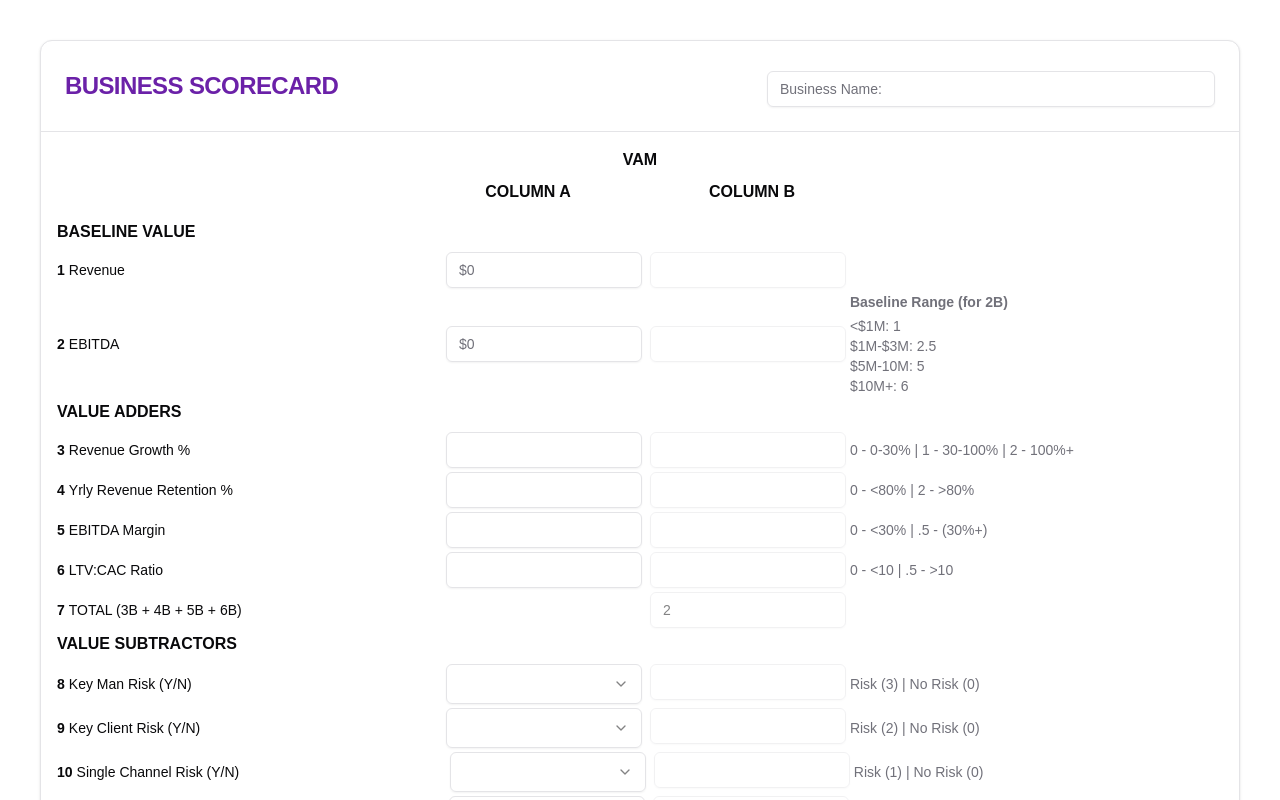
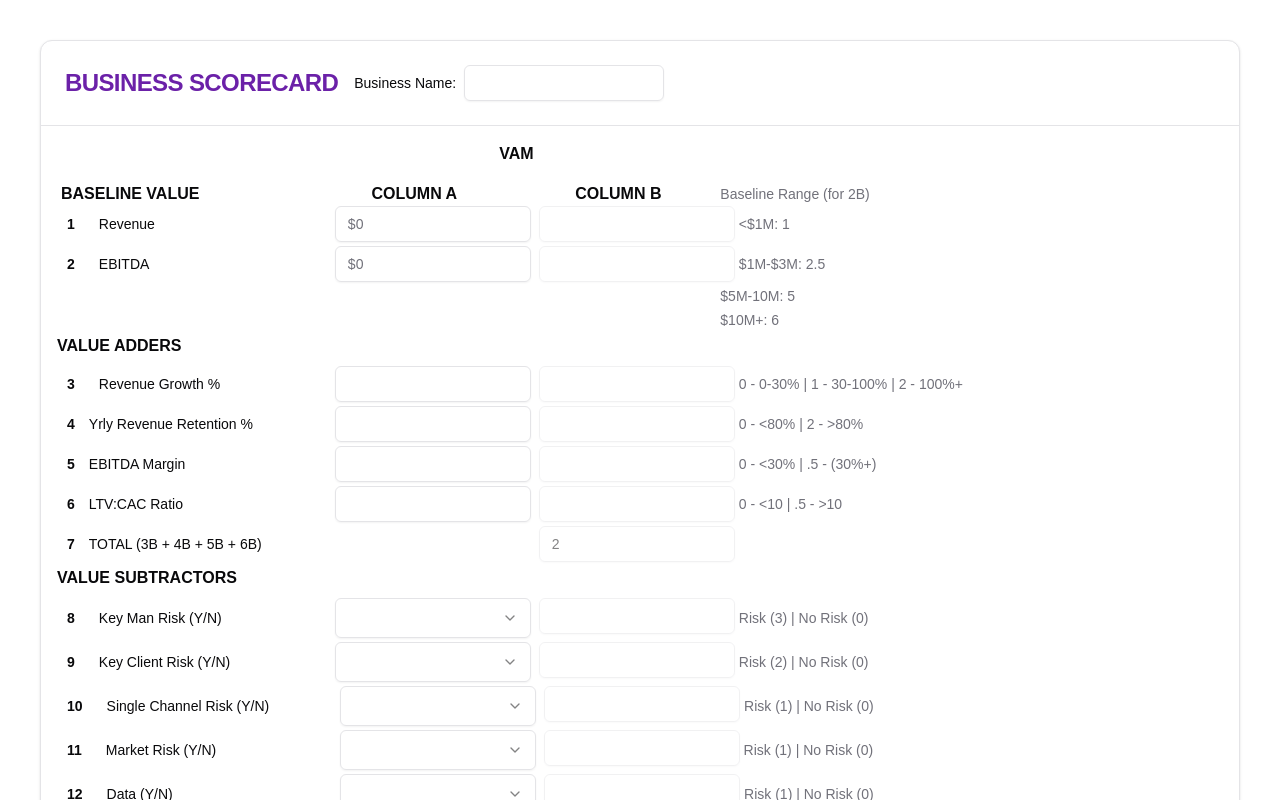
Before and after one commit to Napageneral/business-scorecard, a Next.js app: page / in a window 1280 px wide. Shown: the top 800 px of the page. Built offline with nearby package versions, Linux system fonts and the light colour scheme.

Commit message:
better formatting

```diff
--- a/src/app/page.tsx
+++ b/src/app/page.tsx
@@ -35,35 +35,50 @@ export default function BusinessScorecard() {
   return (
     <div className="p-10">
       <Card className="w-full">
-        <CardHeader className="flex flex-row items-center justify-between border-b">
+        <CardHeader className="flex flex-row items-center border-b">
+          <div className="flex items-center gap-4 w-full">
             <CardTitle className="text-2xl font-bold text-purple-800">BUSINESS SCORECARD</CardTitle>
-          <div className="flex-1 ml-4">
+            <div className="flex items-center gap-2">
+              <Label>Business Name:</Label>
               <Input
-              placeholder="Business Name:"
                 value={businessName}
                 onChange={(e) => setBusinessName(e.target.value)}
-              className="max-w-md ml-auto"
+                className="w-[200px]"
               />
+            </div>
           </div>
         </CardHeader>
         <CardContent className="p-4">
           <div className="space-y-2">
-            {/* VAM Section Header */}
+            {/* VAM header */}
             <div className="text-center mb-4">
-              <h2 className="font-semibold mb-2">VAM</h2>
-              <div className="grid grid-cols-2 max-w-md mx-auto">
+              <div className="grid grid-cols-[minmax(auto,max-content)_1fr_400px_2fr] gap-1">
+                <div></div>
+                <div></div>
+                <div className="text-center">
+                  <h2 className="font-semibold">VAM</h2>
+                </div>
+                <div></div>
+              </div>
+            </div>
+
+            {/* Baseline Value section with column headers */}
+            <div>
+              <div className="grid grid-cols-[minmax(auto,max-content)_1fr_400px_2fr] gap-1 items-center">
+                <div></div>
+                <h3 className="font-bold">BASELINE VALUE</h3>
+                <div className="grid grid-cols-2 gap-2">
                   <div className="text-center font-bold">COLUMN A</div>
                   <div className="text-center font-bold">COLUMN B</div>
                 </div>
+                <div className="text-sm text-muted-foreground">Baseline Range (for 2B)</div>
               </div>
 
-            {/* Baseline Value */}
-            <div>
-              <h3 className="font-bold mb-2">BASELINE VALUE</h3>
-              <div className="space-y-2">
-                <div className="grid grid-cols-[auto_2fr_400px_2fr] gap-1 items-center">
-                  <Label className="font-semibold">1</Label>
-                  <Label>Revenue</Label>
+              {/* Baseline value rows */}
+              <div className="space-y-1">
+                <div className="grid grid-cols-[minmax(auto,max-content)_1fr_400px_2fr] gap-1 items-center">
+                  <Label className="font-semibold px-2.5">1</Label>
+                  <Label className="px-2.5">Revenue</Label>
                   <div className="grid grid-cols-2 gap-2 w-full">
                     <Input
                       placeholder="$0"
@@ -73,11 +88,12 @@ export default function BusinessScorecard() {
                     />
                     <Input disabled className="w-full" />
                   </div>
-                  <div></div>
+                  <div className="text-sm text-muted-foreground">{"<$1M: 1"}</div>
                 </div>
-                <div className="grid grid-cols-[auto_2fr_400px_2fr] gap-1 items-center">
-                  <Label className="font-semibold">2</Label>
-                  <Label>EBITDA</Label>
+
+                <div className="grid grid-cols-[minmax(auto,max-content)_1fr_400px_2fr] gap-1 items-center">
+                  <Label className="font-semibold px-2.5">2</Label>
+                  <Label className="px-2.5">EBITDA</Label>
                   <div className="grid grid-cols-2 gap-2 w-full">
                     <Input
                       placeholder="$0"
@@ -87,13 +103,21 @@ export default function BusinessScorecard() {
                     />
                     <Input disabled className="w-full" />
                   </div>
-                  <div className="text-sm text-muted-foreground">
-                    <div className="font-semibold mb-1">Baseline Range (for 2B)</div>
-                    <div>{"<$1M: 1"}</div>
-                    <div>$1M-$3M: 2.5</div>
-                    <div>$5M-10M: 5</div>
-                    <div>$10M+: 6</div>
+                  <div className="text-sm text-muted-foreground">$1M-$3M: 2.5</div>
                 </div>
+
+                <div className="grid grid-cols-[minmax(auto,max-content)_1fr_400px_2fr] gap-1 items-center">
+                  <div></div>
+                  <div></div>
+                  <div></div>
+                  <div className="text-sm text-muted-foreground">$5M-10M: 5</div>
+                </div>
+
+                <div className="grid grid-cols-[minmax(auto,max-content)_1fr_400px_2fr] gap-1 items-center">
+                  <div></div>
+                  <div></div>
+                  <div></div>
+                  <div className="text-sm text-muted-foreground">$10M+: 6</div>
                 </div>
               </div>
             </div>
@@ -102,9 +126,9 @@ export default function BusinessScorecard() {
             <div>
               <h3 className="font-bold mb-2">VALUE ADDERS</h3>
               <div className="space-y-2">
-                <div className="grid grid-cols-[auto_2fr_400px_2fr] gap-1 items-center">
-                  <Label className="font-semibold">3</Label>
-                  <Label>Revenue Growth %</Label>
+                <div className="grid grid-cols-[minmax(auto,max-content)_1fr_400px_2fr] gap-1 items-center">
+                  <Label className="font-semibold px-2.5">3</Label>
+                  <Label className="px-2.5">Revenue Growth %</Label>
                   <div className="grid grid-cols-2 gap-2 w-full">
                     <Input
                       value={valueAdders.revenueGrowth}
@@ -117,8 +141,8 @@ export default function BusinessScorecard() {
                     0 - 0-30% | 1 - 30-100% | 2 - 100%+
                   </div>
                 </div>
-                <div className="grid grid-cols-[auto_2fr_400px_2fr] gap-1 items-center">
-                  <Label className="font-semibold">4</Label>
+                <div className="grid grid-cols-[minmax(auto,max-content)_1fr_400px_2fr] gap-1 items-center">
+                  <Label className="font-semibold px-2.5">4</Label>
                   <Label>Yrly Revenue Retention %</Label>
                   <div className="grid grid-cols-2 gap-2 w-full">
                     <Input
@@ -132,8 +156,8 @@ export default function BusinessScorecard() {
                     0 - {"<80%"} | 2 - {">80%"}
                   </div>
                 </div>
-                <div className="grid grid-cols-[auto_2fr_400px_2fr] gap-1 items-center">
-                  <Label className="font-semibold">5</Label>
+                <div className="grid grid-cols-[minmax(auto,max-content)_1fr_400px_2fr] gap-1 items-center">
+                  <Label className="font-semibold px-2.5">5</Label>
                   <Label>EBITDA Margin</Label>
                   <div className="grid grid-cols-2 gap-2 w-full">
                     <Input
@@ -147,8 +171,8 @@ export default function BusinessScorecard() {
                     0 - {"<30%"} | .5 - {"(30%+)"}
                   </div>
                 </div>
-                <div className="grid grid-cols-[auto_2fr_400px_2fr] gap-1 items-center">
-                  <Label className="font-semibold">6</Label>
+                <div className="grid grid-cols-[minmax(auto,max-content)_1fr_400px_2fr] gap-1 items-center">
+                  <Label className="font-semibold px-2.5">6</Label>
                   <Label>LTV:CAC Ratio</Label>
                   <div className="grid grid-cols-2 gap-2 w-full">
                     <Input
@@ -162,8 +186,8 @@ export default function BusinessScorecard() {
                     0 - {"<10"} | .5 - {">10"}
                   </div>
                 </div>
-                <div className="grid grid-cols-[auto_2fr_400px_2fr] gap-1 items-center">
-                  <Label className="font-semibold">7</Label>
+                <div className="grid grid-cols-[minmax(auto,max-content)_1fr_400px_2fr] gap-1 items-center">
+                  <Label className="font-semibold px-2.5">7</Label>
                   <Label>TOTAL (3B + 4B + 5B + 6B)</Label>
                   <div className="grid grid-cols-2 gap-2 w-full">
                     <div></div>
@@ -185,9 +209,9 @@ export default function BusinessScorecard() {
                   { num: 11, label: "Market Risk (Y/N)", risk: 1 },
                   { num: 12, label: "Data (Y/N)", risk: 1 },
                 ].map((item) => (
-                  <div key={item.num} className="grid grid-cols-[auto_2fr_400px_2fr] gap-1 items-center">
-                    <Label className="font-semibold">{item.num}</Label>
-                    <Label>{item.label}</Label>
+                  <div key={item.num} className="grid grid-cols-[minmax(auto,max-content)_1fr_400px_2fr] gap-1 items-center">
+                    <Label className="font-semibold px-2.5">{item.num}</Label>
+                    <Label className="px-2.5">{item.label}</Label>
                     <div className="grid grid-cols-2 gap-2 w-full">
                       <Select
                         value={valueSubtractors[item.label.toLowerCase().split(" ")[0] as keyof typeof valueSubtractors]}
@@ -213,8 +237,8 @@ export default function BusinessScorecard() {
                     </div>
                   </div>
                 ))}
-                <div className="grid grid-cols-[auto_2fr_400px_2fr] gap-1 items-center">
-                  <Label className="font-semibold">13</Label>
+                <div className="grid grid-cols-[minmax(auto,max-content)_1fr_400px_2fr] gap-1 items-center">
+                  <Label className="font-semibold px-2.5">13</Label>
                   <Label>TOTAL (8B + 9B + 10B + 11B + 12B)</Label>
                   <div className="grid grid-cols-2 gap-2 w-full">
                     <div></div>
@@ -229,18 +253,18 @@ export default function BusinessScorecard() {
             <div>
               <h3 className="font-bold mb-2">VALUATION</h3>
               <div className="space-y-2">
-                <div className="grid grid-cols-[auto_2fr_400px_2fr] gap-1 items-center">
-                  <Label className="font-semibold">14</Label>
-                  <Label>STEP 3: Adjusted Valuation Multiple</Label>
+                <div className="grid grid-cols-[minmax(auto,max-content)_1fr_400px_2fr] gap-1 items-center">
+                  <Label className="font-semibold px-2.5">14</Label>
+                  <Label className="px-2.5">STEP 3: Adjusted Valuation Multiple</Label>
                   <div className="grid grid-cols-2 gap-2 w-full">
                     <div></div>
                     <Input disabled value="0" className="w-full" />
                   </div>
                   <div className="text-sm text-muted-foreground ml-2">= 2B + 7B - 13B</div>
                 </div>
-                <div className="grid grid-cols-[auto_2fr_400px_2fr] gap-1 items-center">
-                  <Label className="font-semibold">15</Label>
-                  <Label>STEP 4: Current Enterprise Value</Label>
+                <div className="grid grid-cols-[minmax(auto,max-content)_1fr_400px_2fr] gap-1 items-center">
+                  <Label className="font-semibold px-2.5">15</Label>
+                  <Label className="px-2.5">STEP 4: Current Enterprise Value</Label>
                   <div className="grid grid-cols-2 gap-2 w-full">
                     <div></div>
                     <Input disabled value="0" className="w-full" />
```
Lines whose indentation alone changed are shown as unchanged.
